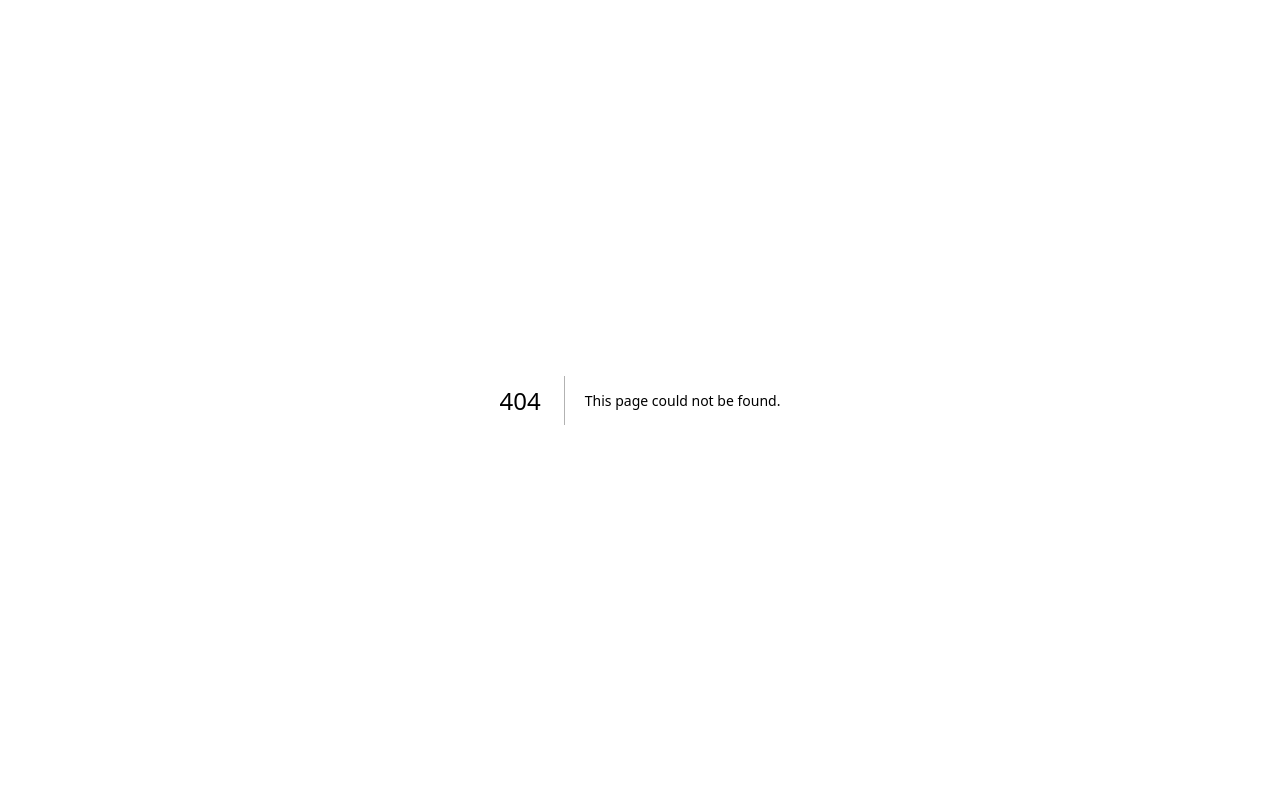
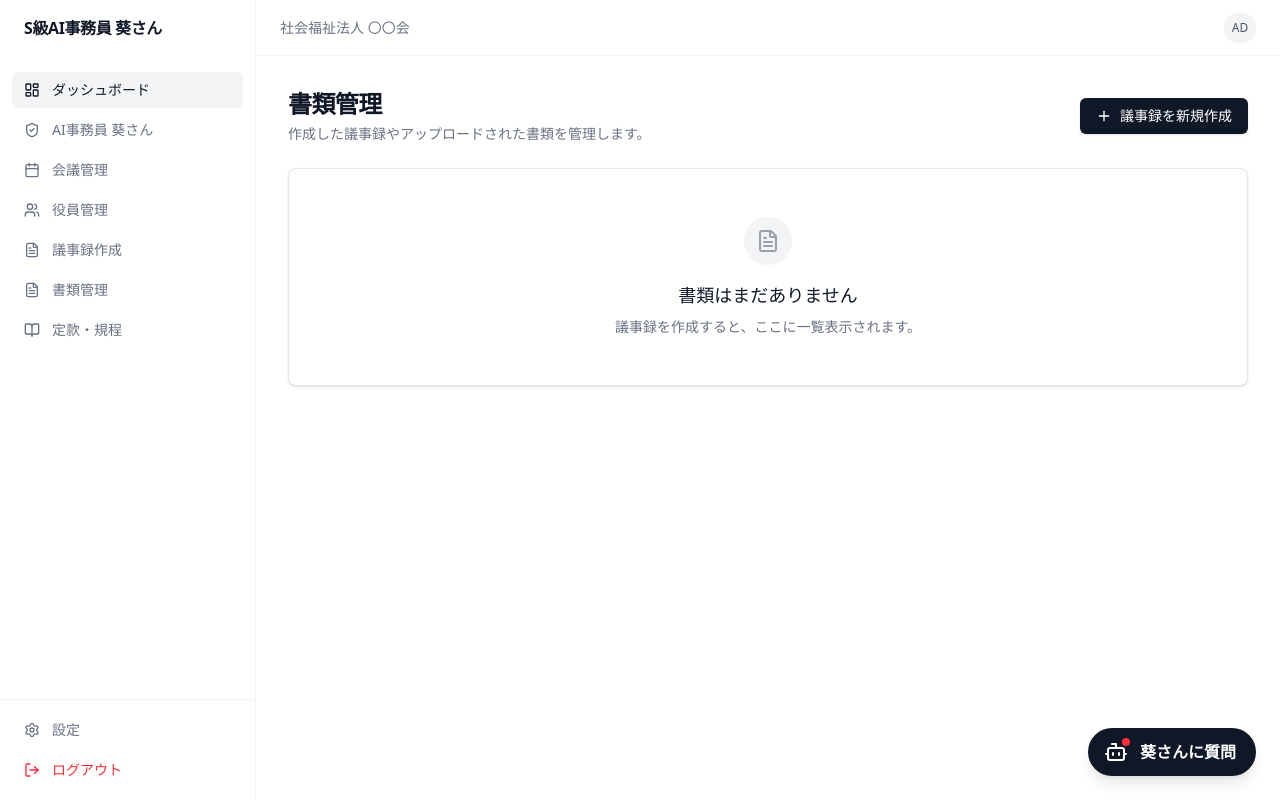
Before and after one commit to okaspo/social-welfare-console, a Next.js app: page /dashboard/documents in a window 1280 px wide. Before the commit this address had no page. Built offline with nearby package versions, Linux system fonts and the light colour scheme.

Commit message:
Fix: Add missing Document Management page

```diff
--- /dev/null
+++ b/src/app/dashboard/documents/page.tsx
@@ -0,0 +1,36 @@
+'use client'
+
+import Link from 'next/link'
+import { FileText, Plus } from 'lucide-react'
+
+export default function DocumentsPage() {
+    return (
+        <div className="space-y-6">
+            <div className="flex items-center justify-between">
+                <div>
+                    <h1 className="text-2xl font-bold tracking-tight text-gray-900">書類管理</h1>
+                    <p className="text-gray-500 text-sm mt-1">
+                        作成した議事録やアップロードされた書類を管理します。
+                    </p>
+                </div>
+                <Link
+                    href="/dashboard/documents/new"
+                    className="inline-flex items-center gap-2 rounded-md bg-gray-900 px-4 py-2 text-sm font-medium text-white shadow hover:bg-gray-900/90 focus-visible:outline-none focus-visible:ring-1 focus-visible:ring-gray-950"
+                >
+                    <Plus className="h-4 w-4" />
+                    議事録を新規作成
+                </Link>
+            </div>
+
+            <div className="rounded-lg border border-gray-200 bg-white shadow-sm p-12 text-center text-gray-500">
+                <div className="mx-auto w-12 h-12 bg-gray-100 rounded-full flex items-center justify-center mb-4">
+                    <FileText className="h-6 w-6 text-gray-400" />
+                </div>
+                <h3 className="text-lg font-medium text-gray-900">書類はまだありません</h3>
+                <p className="mt-2 text-sm max-w-sm mx-auto">
+                    議事録を作成すると、ここに一覧表示されます。
+                </p>
+            </div>
+        </div>
+    )
+}
```
